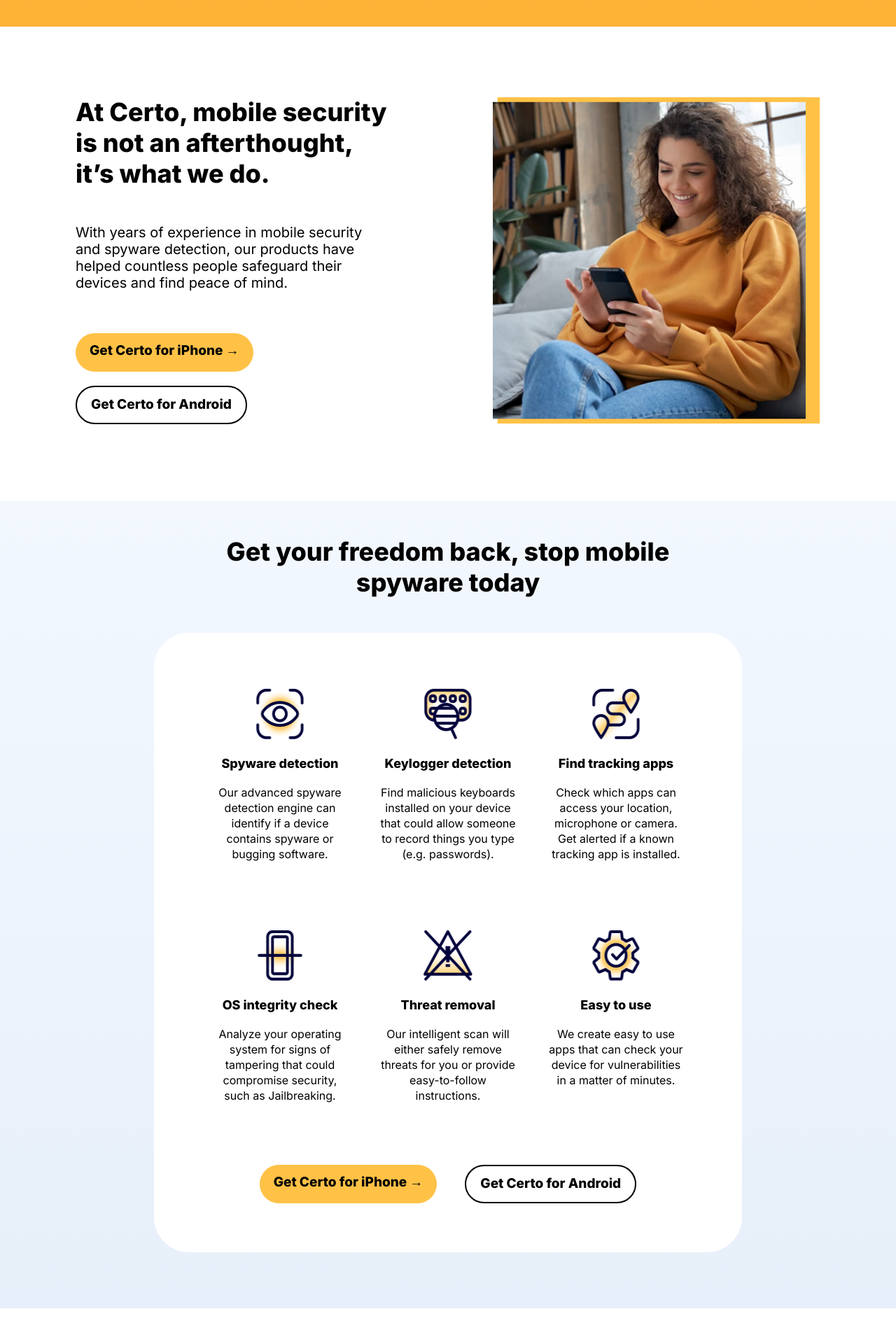
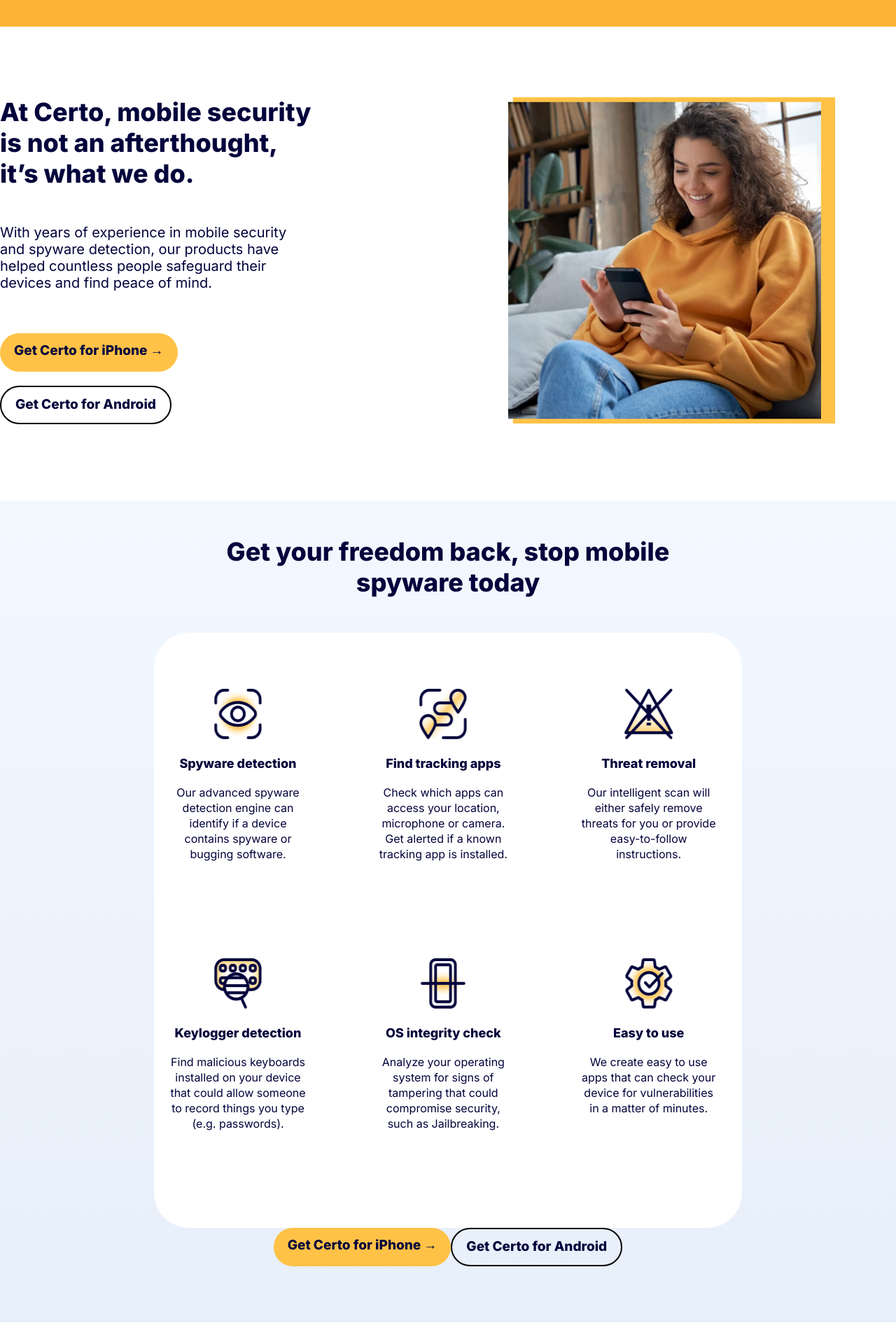
Before and after one commit to LaCovLoid/certo, a Vue app: page / in a window 1280 px wide. Shown: the part 1620-3540 px from the top of the page at 70% size. Built offline with nearby package versions, Linux system fonts and the light colour scheme.

Commit message:
carousel 효과 구현현

```diff
--- a/src/style.css
+++ b/src/style.css
@@ -10,6 +10,7 @@
   min-width: 400px;
   margin: 0;
 
+  color: #02033b;
   font-family: "Inter", sans-serif;
   place-items: center;
 }
--- a/src/views/HomeView.vue
+++ b/src/views/HomeView.vue
@@ -98,17 +98,19 @@
       <span class="icon-title">
         Get your freedom back, stop mobile spyware today
       </span>
-      <div class="icon-list">
+      <div class="icon-item-list-container">
+        <div class="icon-grid-container">
           <IconComponent
             v-for="(item, index) in iconDataList"
             :key="index"
             :value="item"
             class="icon-item"
           />
+        </div>
         <!-------------------------------------------->
+      </div>
       <span class="bt bg-color-orange">Get Certo for iPhone →</span>
       <span class="bt">Get Certo for Android</span>
-      </div>
     </div>
     <!-- ----------------------------------- -->
     <div class="story-help-container">
@@ -163,8 +165,6 @@
 const insightsList = ref<InsightsDataType[]>(insightsData.insights);
 const reviewList = ref<ReviewDataType[]>(reviewData.reviews);
 const iconDataList = ref<IconDataType[]>(iconData.icons);
-
-// 2배로 복제하여 자연스럽게 무한 루프
 </script>
 
 <style lang="scss" scoped>
@@ -380,11 +380,12 @@
     justify-content: center;
 
     > .security-left {
+      width: 50%;
       text-align: left;
-      margin-right: 100px;
 
       @include minimize() {
-        margin-right: 0;
+        width: 100%;
+        text-align: lef;
       }
 
       > .security-title {
@@ -411,7 +412,7 @@
       }
     }
     > .security-right {
-      margin-left: 50px;
+      width: 50%;
       overflow: hidden;
 
       @include minimize() {
@@ -444,12 +445,11 @@
       font-weight: 800;
     }
 
-    > .icon-list {
+    > .icon-item-list-container {
       max-width: 840px;
       width: 100%;
       margin: 0 auto;
       padding: 60px 0px;
-      display: flex;
 
       flex-wrap: wrap;
       border-radius: 50px;
@@ -461,11 +461,23 @@
         background: none;
       }
 
+      > .icon-grid-container {
+        display: grid;
+        grid-template-rows: 1fr 1fr;
+        grid-auto-flow: column;
+        gap: 40px;
+
+        @include minimize() {
+          grid-auto-flow: row;
+          grid-template-columns: 1fr;
+        }
+
         > .icon-item {
           margin: 20px 20px 60px 20px;
 
           @include minimize() {
             margin: 20px auto;
+          }
         }
       }
 
@@ -604,17 +616,21 @@
       display: flex;
 
       overflow-x: auto;
-      justify-content: left;
+      justify-content: center;
       scrollbar-width: none; /* Firefox에서 스크롤바 숨기기 */
       -ms-overflow-style: none; /* IE/Edge에서 스크롤바 숨기기 */
-      scroll-behavior: smooth;
+
+      @include minimize() {
+        animation: carousel 20s infinite;
+        overflow: visible;
+      }
 
       > .insight-item {
         margin: 0 80px;
       }
 
       > .insight-item:hover {
-        transform: scale(1.1);
+        transform: scale(1.05);
         box-shadow: 0px 4px 15px rgba(0, 0, 0, 0.3);
 
         @include minimize() {
@@ -667,4 +683,25 @@
     transform: translateX(-50%);
   }
 }
+
+@keyframes carousel {
+  10% {
+    transform: translateX(-33%);
+  }
+  33% {
+    transform: translateX(-33%);
+  }
+  43% {
+    transform: translateX(33%);
+  }
+  66% {
+    transform: translateX(33%);
+  }
+  76% {
+    transform: translateX(0);
+  }
+  100% {
+    transform: translateX(0);
+  }
+}
 </style>
```
Lines whose indentation alone changed are shown as unchanged.
